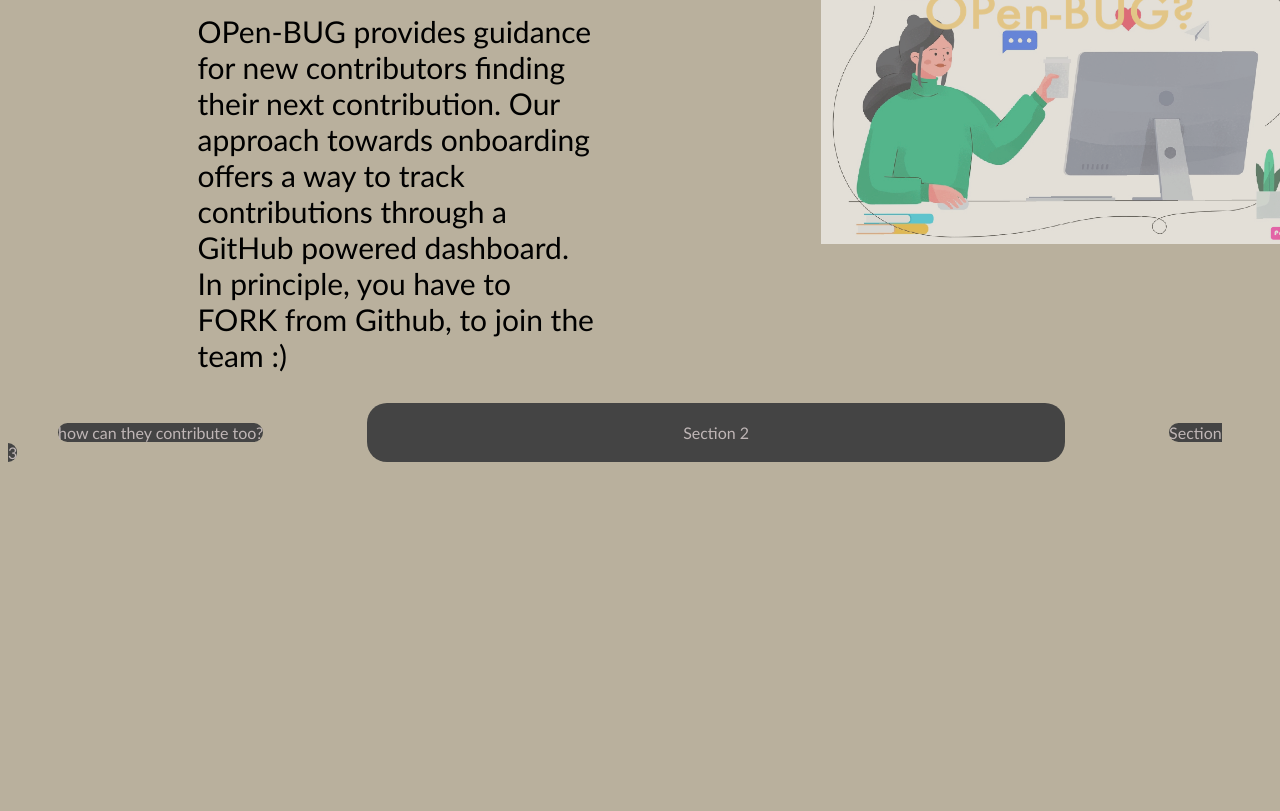
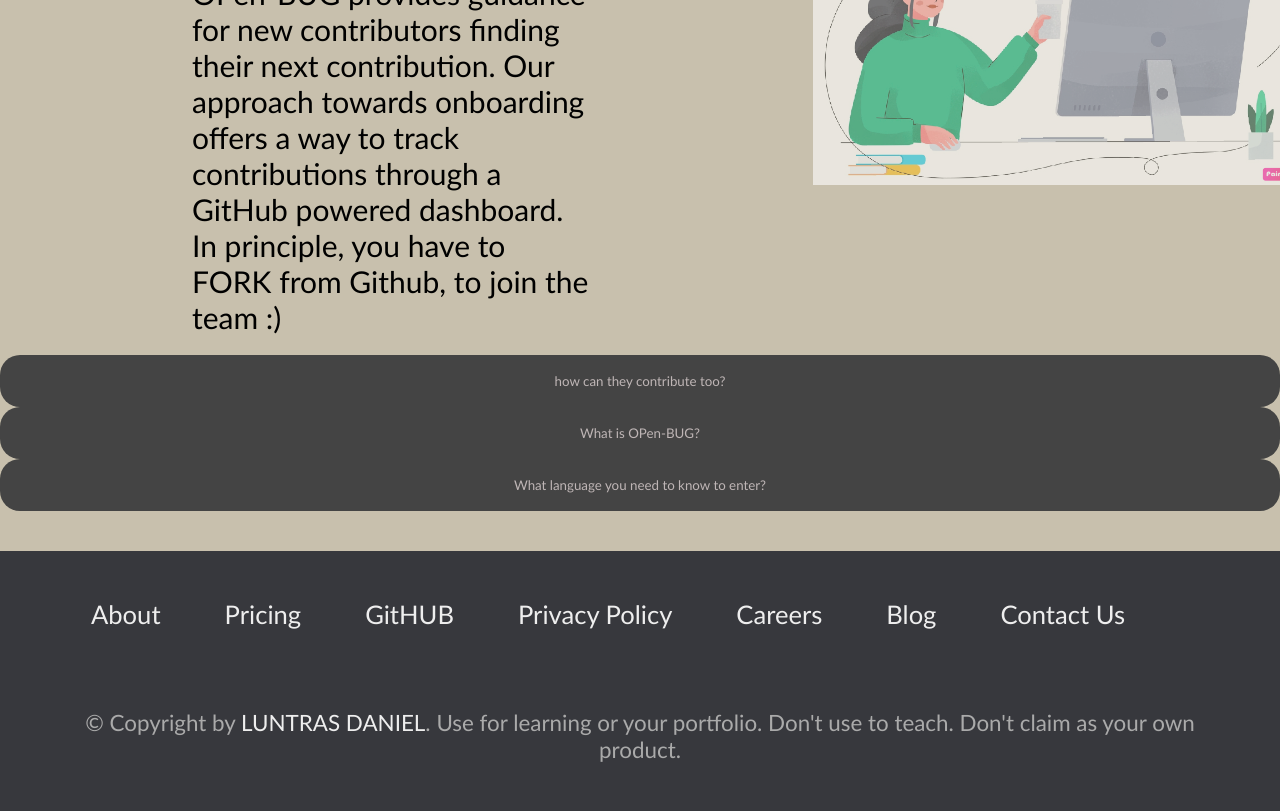
Before and after one commit to OPen-BUG-1/OPen-BUG--House, a website: page SRC/atribute_html.html in a window 1280 px wide. Shown: the part 394-1205 px from the top of the page. Before the commit the page ends 865 px from the top, so only its background shows below. Drawn offline with Linux system fonts and the light colour scheme.

Commit message:
chore:create a new page

```diff
--- a/SRC/atribute_html.html
+++ b/SRC/atribute_html.html
@@ -5,8 +5,7 @@
     <meta charset="UTF-8">
     <meta http-equiv="X-UA-Compatible" content="IE=edge">
     <meta name="viewport" content="width=device-width, initial-scale=1.0">
-    <link rel="shortcut icon" type="image/png"
-    href="https://thumbs.dreamstime.com/z/teamwork-diversity-20471736.jpg" />
+    <link rel="shortcut icon" type="image/png" href="https://thumbs.dreamstime.com/z/teamwork-diversity-20471736.jpg" />
     <link rel="stylesheet" href="style-first-page.css">
     <title>OPen-BUG</title>
 </head>
@@ -26,32 +25,73 @@
             <img src="imga.jpg" alt="daneil" class="imge" border-radius="20px">
         </h1>
         <p class="docs__introductio__paragraf">
-   OPen-BUG provides guidance for new contributors finding their next contribution. Our approach towards onboarding offers a way to
+            OPen-BUG provides guidance for new contributors finding their next contribution. Our approach towards
+            onboarding offers a way to
             track contributions through a GitHub powered dashboard.
             In principle, you have to FORK from Github, to join the team :)
         </p>
         <!-- this is 01  -->
 
-<a class="accordion">
-    how can they contribute too?</a>
+        <button class="accordion">
+            how can they contribute too?</button>
         <div class="panel">
             <p class="paragraf">it's very simple, you just have to fork and you get a new bracha and a pull request</p>
         </div>
 
         <!-- this is 01  -->
-<a class="accordion accordion01">Section 2</a>
+        <button class="accordion accordion01">What is OPen-BUG?</button>
         <div class="panel">
-    <p class="paragraf">hei this i smy
-
+            <p class="paragraf">OPen-BUG is an open source association that wants to deal with your problems, let's work
+                together
             </p>
         </div>
         <!-- this is 01  -->
 
-<a class="accordion">Section 3</a>
+        <button class="accordion">
+            What language you need to know to enter?</button>
         <div class="panel">
-    <p class="paragraf">it's very simple, you just have to fork and you get a new bracha and a pull request</p>
+            <p class="paragraf">iIt's very simple, we welcome anyone and everyone</p>
         </div>
     </div>
+
+
+    <footer class="footer">
+        <ul class="footer__nav">
+          <li class="footer__item">
+            <a class="footer__link" href="https://www.linkedin.com/in/dani-luntras-13795b19a/">About</a>
+          </li>
+          <li class="footer__item">
+            <a class="footer__link" href="https://github.com/DANIELluntras">Pricing</a>
+          </li>
+          <li class="footer__item">
+            <a class="footer__link" href="https://github.com/DANIELluntras/Montain-hel">GitHUB</a>
+          </li>
+          <li class="footer__item">
+            <a class="footer__link" href="#">Privacy Policy</a>
+          </li>
+          <li class="footer__item">
+            <a class="footer__link" href="#">Careers</a>
+          </li>
+          <li class="footer__item">
+            <a class="footer__link" href="#">Blog</a>
+          </li>
+          <li class="footer__item">
+            <a class="footer__link" href="#">Contact Us</a>
+          </li>
+        </ul>
+
+        <p class="footer__copyright">
+          &copy; Copyright by
+          <a class="footer__link twitter-link" target="_blank" href="https://www.instagram.com/luntrasdaniel_dlo/">LUNTRAS
+            DANIEL</a>. Use for learning or your portfolio. Don't use to teach. Don't claim
+          as your own product.
+        </p>
+      </footer>
+
+
+
+
+
     <script defer src="script.js"></script>
 </body>
 
--- a/SRC/style-first-page.css
+++ b/SRC/style-first-page.css
@@ -1,12 +1,13 @@
+* {
+  margin: 0px;
+  padding: 0px;
+}
 
+body {
 
+  background-color: rgb(200, 192, 173);
+}
 
-
- body
-{
-
-background-color: rgb(185, 176, 157);
-}
 /* * {
     margin: 0;
     padding: 0;
@@ -51,8 +52,8 @@
 /* Border from Y to X  */
 
 /* Border from Y to X  */
-div.borderYtoX a:before, div.borderYtoX a:after
-{
+div.borderYtoX a:before,
+div.borderYtoX a:after {
   font-family: "Gill Sans", sans-serif;
   position: absolute;
   opacity: 0.5;
@@ -63,38 +64,34 @@
   transition: all 0.4s;
 }
 
-div.borderYtoX a:before
-{
+div.borderYtoX a:before {
   font-family: "Gill Sans", sans-serif;
   left: 0px;
   top: 0px;
 }
 
-div.borderYtoX a:after
-{
+div.borderYtoX a:after {
   font-family: "Gill Sans", sans-serif;
   right: 0px;
   bottom: 0px;
 }
 
-div.borderYtoX a:hover:before, div.borderYtoX a:hover:after
-{
+div.borderYtoX a:hover:before,
+div.borderYtoX a:hover:after {
   font-family: "Gill Sans", sans-serif;
   opacity: 1;
   height: 2px;
   width: 100%;
 }
 
-div.container
-{
+div.container {
   font-family: "Gill Sans", sans-serif;
   margin: 0 auto;
   padding: 20px 3em;
   text-align: center;
 }
 
-div.container a
-{
+div.container a {
   font-family: "Gill Sans", sans-serif;
   color: rgb(59, 58, 58);
   text-decoration: none;
@@ -105,19 +102,21 @@
   z-index: 0;
   cursor: pointer;
 }
-.navigation__h1{
+
+.navigation__h1 {
   font-family: "Gill Sans", sans-serif;
   position: absolute;
-    color:#2c2c2c;
+  color: #2c2c2c;
   margin: 0px;
   padding: 0px;
 }
+
 .highlight {
   position: relative;
 }
 
 .highlight::after {
-    color:aliceblue;
+  color: aliceblue;
   display: block;
   content: '';
   position: absolute;
@@ -128,28 +127,31 @@
   z-index: -3;
   opacity: 0.7;
   transform: scale(1.07, 1.05) skewX(-15deg);
-    background:rgb(104, 91, 81);
+  background: rgb(104, 91, 81);
   border-radius: 20px;
 }
-.container__heder__h1{
+
+.container__heder__h1 {
   font-family: "Gill Sans", sans-serif;
   display: flex;
-    margin :20px;
+  margin: 20px;
   padding: 210px 20px 20px 10%;
   font-size: 40px;
   position: relative;
-    color:#2d2d2d
+  color: #2d2d2d
 }
-.container__heder__paragaf{
+
+.container__heder__paragaf {
   width: 400px;
   font-family: "Gill Sans", sans-serif;
   display: flex;
   padding: 20px;
-    margin :20px 20px 20px 10%;
+  margin: 20px 20px 20px 10%;
   font-size: 20px;
-    color:#2f2f2f
+  color: #2f2f2f
 }
-.container__heder__a{
+
+.container__heder__a {
   font-family: "Gill Sans", sans-serif;
   display: flex;
   text-align: center;
@@ -157,9 +159,10 @@
   padding: 310px 20px 20px 50%;
   justify-content: center;
   font-size: 20px;
-    color:#2d2c2c
+  color: #2d2c2c
 }
-.imga{
+
+.imga {
   position: absolute;
   height: 400px;
   width: 500px;
@@ -168,12 +171,14 @@
 
   opacity: 0.6;
 }
-h1{
+
+h1 {
   font-family: "Gill Sans", sans-serif;
   padding: 100px 20px 20px 15%;
   position: absolute;
 }
-.imge{
+
+.imge {
   position: absolute;
   height: 400px;
   width: 500px;
@@ -182,7 +187,8 @@
 
   opacity: 0.6;
 }
-.docs__introductio__paragraf{
+
+.docs__introductio__paragraf {
   position: relative;
   font-family: "Gill Sans", sans-serif;
   padding: 310px 20px 20px 15%;
@@ -197,62 +203,97 @@
   background-color: #444;
   color: rgb(191, 182, 182);
   cursor: pointer;
-  margin: 50px;
+  padding: 18px;
+  width: 100%;
+  text-align: center;
 
-  width: 100px;
-  text-align: center;
-  position: relative;
   border: none;
   outline: none;
   transition: 0.4s;
+  /*
+
+
+
+
+  border: none;
+  outline: none;
+  transition: 0.4s;
+  */
 }
 
 
-.active, .accordion:hover {
+.active,
+.accordion:hover {
   background-color: #ccc;
 }
 
 .panel {
-  margin: 10px;
+  margin: 30px;
 
- padding: 0px 30px  ;
+  padding: 0px 30px;
   background-color: rgb(231, 228, 222);
   display: none;
   overflow: hidden;
 }
-.paragraf{
+
+.paragraf {
   position: relative;
   font-family: "Gill Sans", sans-serif;
 }
-.accordion01 {
+
+/* footer */
+
+.footer {
+  font-family: "Gill Sans", sans-serif;
+  margin: 40px 0px 0px 0px;
+  padding: 3rem 3rem;
+  background-color: #37383d;
+}
+
+.footer__nav {
+  list-style: none;
+  display: flex;
+  justify-content: center;
+  margin-bottom: 5rem;
+}
+
+.footer__item {
+  margin-right: 4rem;
+}
+
+.footer__link {
+  font-size: 1.6rem;
+  color: #eee;
+  text-decoration: none;
+}
+
+.footer__logo {
+  height: 5rem;
+  display: block;
+  margin: 0 auto;
+  margin-bottom: 5rem;
+}
+
+.footer__copyright {
+  font-size: 1.4rem;
+  color: #aaa;
+  text-align: center;
+}
+
+.footer__copyright .footer__link {
+  font-size: 1.4rem;
+}
+.imgc{
+  width: 100px;
+  height: 100px;
+  border-radius: 100%;
+  opacity: 0.8;
 margin: 20px;
-  font-family: "Gill Sans", sans-serif;
-  border-radius: 20px;
-  background-color: #444;
-  color: rgb(191, 182, 182);
-  cursor: pointer;
-  margin: 50px;
- padding: 20px 25% 20px 25%;
-  width: 100px;
+
+  justify-content: center;
+justify-items: center;
+padding: 100px 30px 10px0px;
+}
+.imagine__container{
   text-align: center;
-  position: relative;
-  border: none;
-  outline: none;
-  transition: 0.4s;
 }
-.accordion02 {
-  margin: 20px;
-  font-family: "Gill Sans", sans-serif;
-  border-radius: 20px;
-  background-color: #444;
-  color: rgb(191, 182, 182);
-  cursor: pointer;
-  margin: 50px;
- padding: 20px 25% 20px 25%;
-  width: 100px;
-  text-align: center;
-  position: relative;
-  border: none;
-  outline: none;
-  transition: 0.4s;
-}
```
Also changed, not shown: SRC/parteners__html.html (+17 -0 lines). Lines whose indentation alone changed are shown as unchanged.
